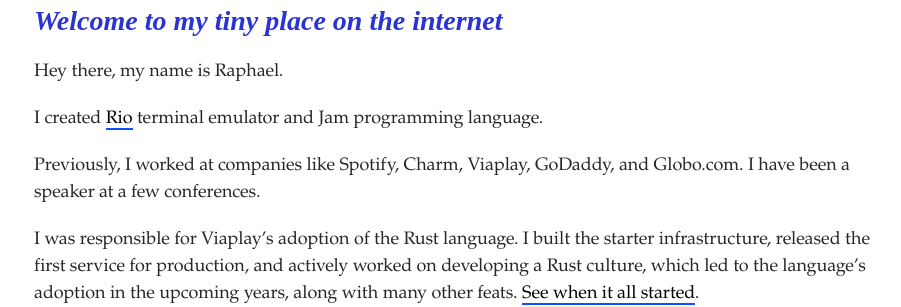
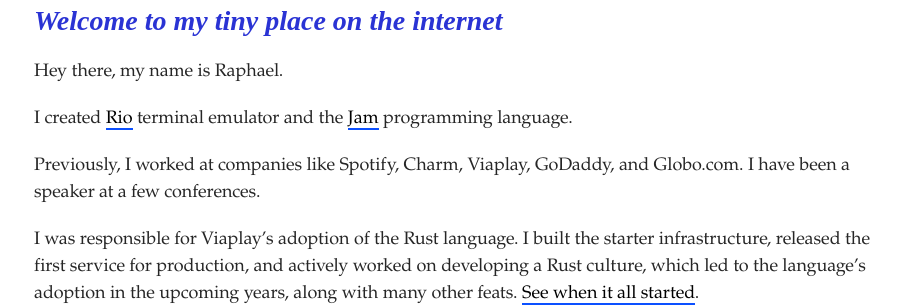
Before and after one commit to raphamorim/raphamorim.github.com, a Jekyll site: the page built from index.md, in a window 1280 px wide. Shown: the part 126-433 px from the top of the page, without its empty margins (176-1077 px from the left). Built offline with Jekyll 4.4.1, drawn with Linux system fonts in a browser that asks for light colours.

Commit message:
update to mention jam lang site

```diff
--- a/index.md
+++ b/index.md
@@ -9,7 +9,7 @@
 
 Hey there, my name is Raphael.
 
-I created [Rio](https://github.com/raphamorim/rio) terminal emulator and Jam programming language.
+I created [Rio](https://github.com/raphamorim/rio) terminal emulator and the [Jam](https://jamlang.org/) programming language.
 
 Previously, I worked at companies like Spotify, Charm, Viaplay, GoDaddy, and Globo.com. I have been a speaker at a few conferences.
 
```
